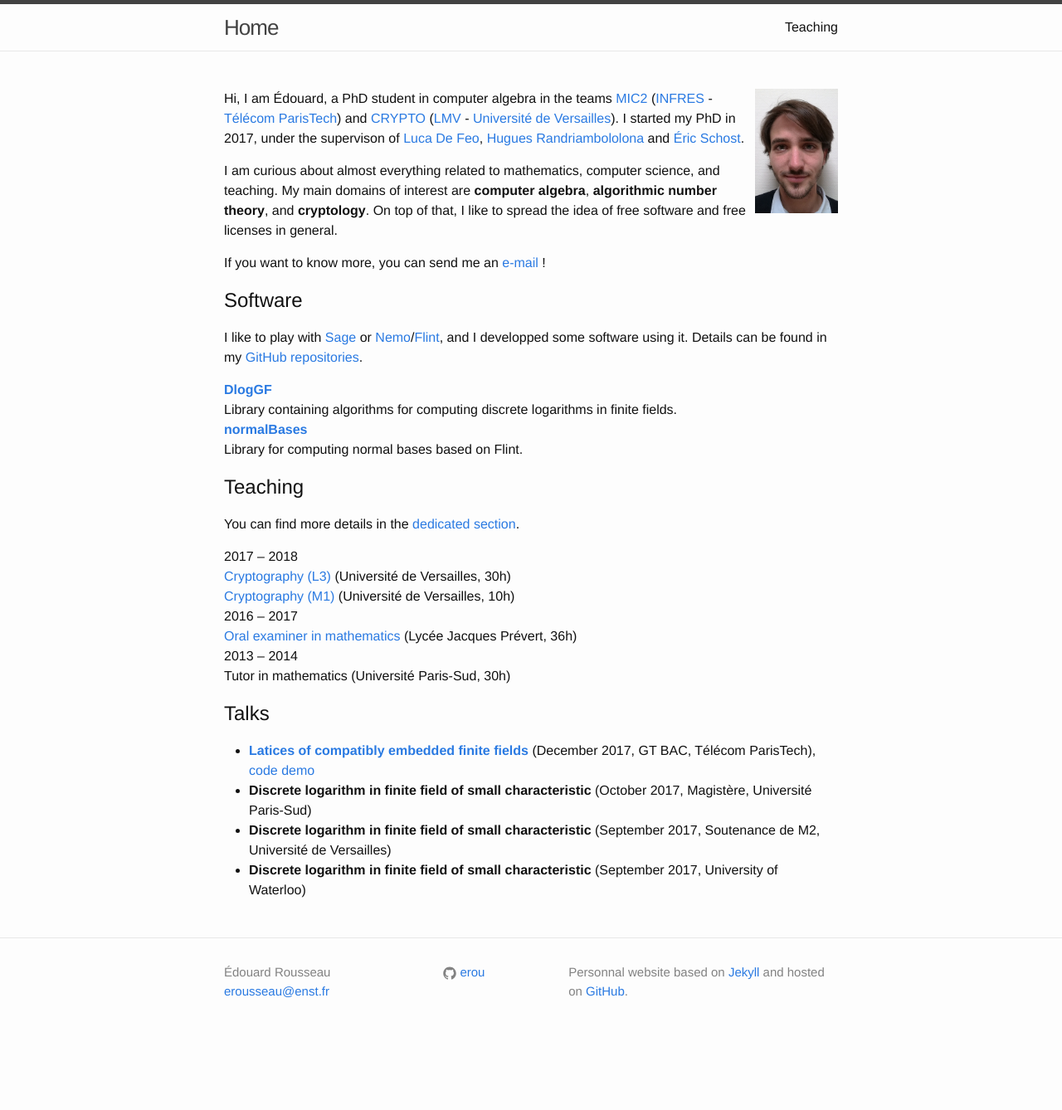
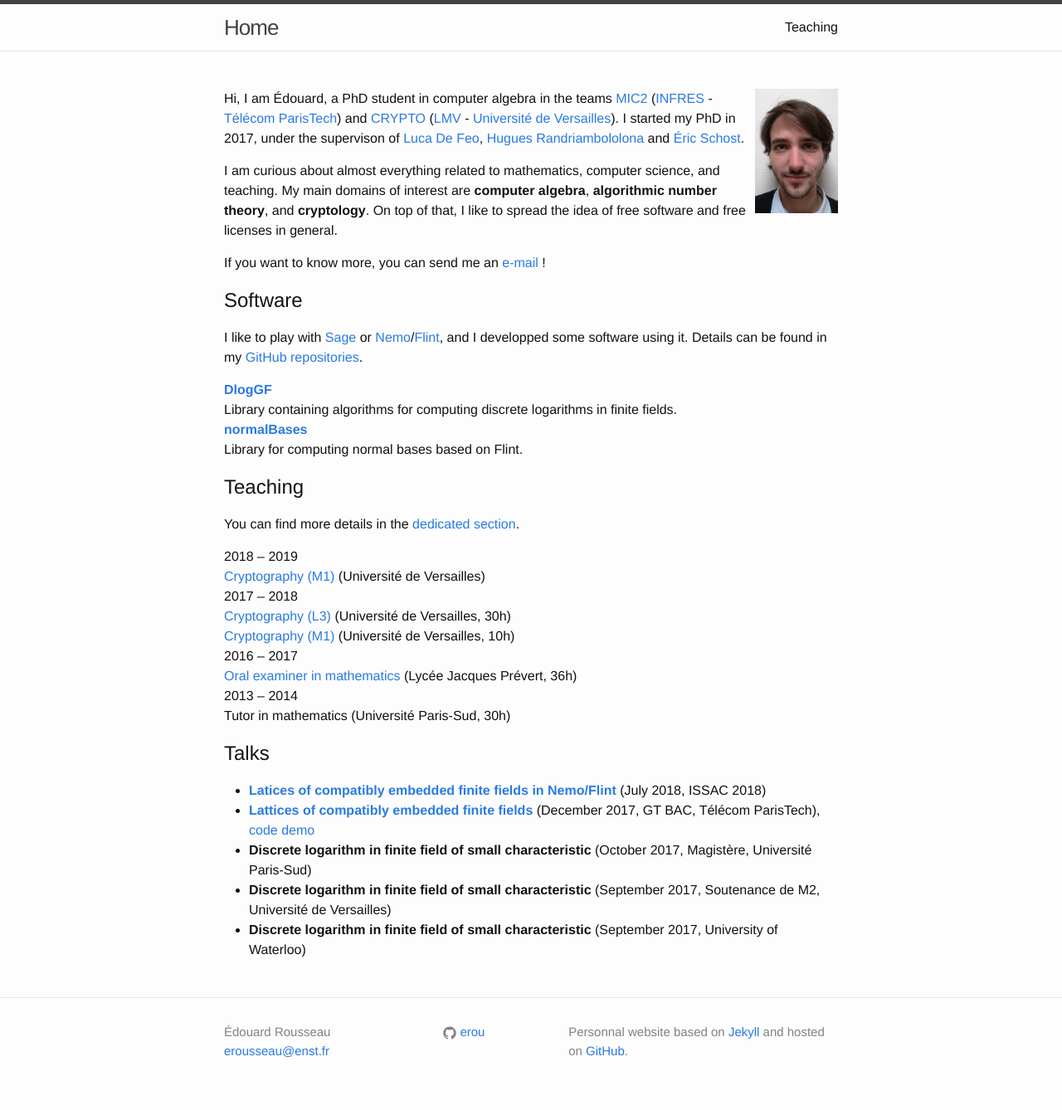
Before and after one commit to erou/erou.github.io, a Jekyll site: the page built from index.md, in a window 1280 px wide. Shown: the whole page at 83% size. Built offline with Jekyll 4.4.1, drawn with Linux system fonts in a browser that asks for light colours; before the commit the page ends 1266 px from its top, so only the background shows below that.

Commit message:
actualisation

```diff
--- a/index.md
+++ b/index.md
@@ -34,6 +34,9 @@ fields.
 
 You can find more details in the [dedicated section](teaching).
 
+2018 -- 2019
+: [Cryptography (M1)](teaching/crypto-m1) (Université de Versailles)
+
 2017 -- 2018
 : [Cryptography (L3)](teaching/crypto-l3) (Université de Versailles, 30h)
 : [Cryptography (M1)](teaching/crypto-m1) (Université de Versailles, 10h)
@@ -46,7 +49,8 @@ You can find more details in the [dedicated section](teaching).
 
 ## Talks
 
-* [**Latices of compatibly embedded finite fields**](talk-gtbac.pdf) (December 2017, GT BAC,
+* [**Latices of compatibly embedded finite fields in Nemo/Flint**](https://mybinder.org/v2/gh/erou/Nemo-embeddings-demo/master?filepath=demo.ipynb) (July 2018, ISSAC 2018)
+* [**Lattices of compatibly embedded finite fields**](talk-gtbac.pdf) (December 2017, GT BAC,
   Télécom ParisTech), [code demo](gtbac.ipynb)
 * **Discrete logarithm in finite field of small characteristic** (October
   2017, Magistère, Université Paris-Sud)
```
Also changed, not shown: teaching/crypto-l3.md (+2 -3 lines), teaching/crypto-m1.md (+1 -1 lines).
